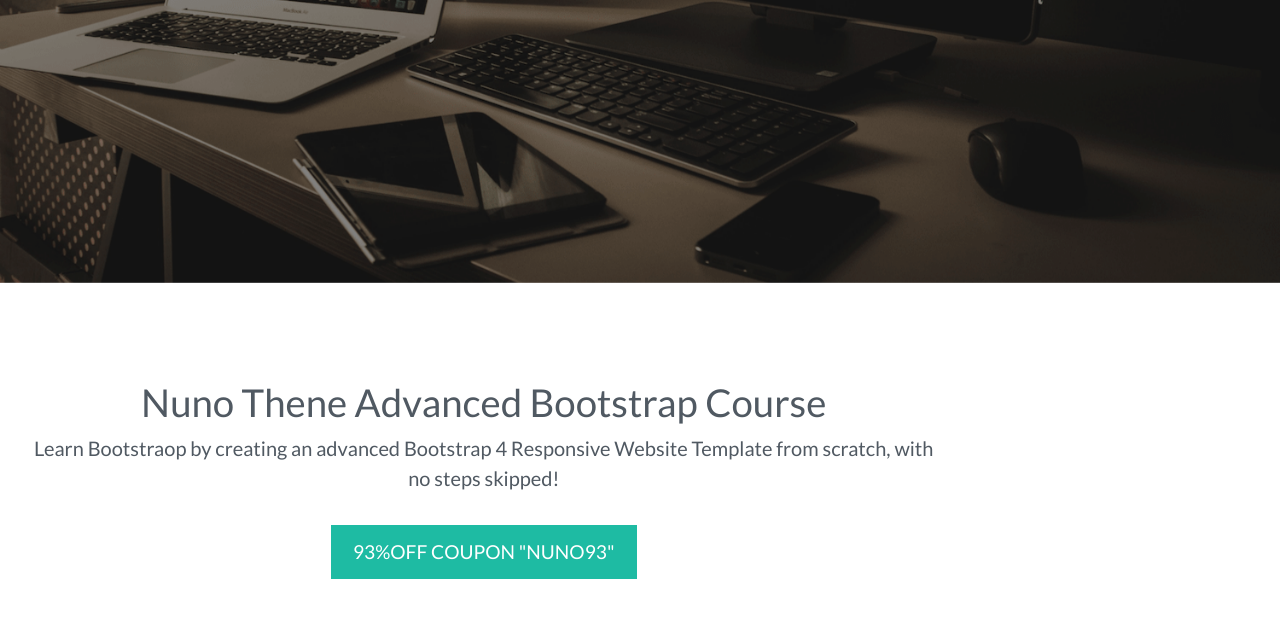
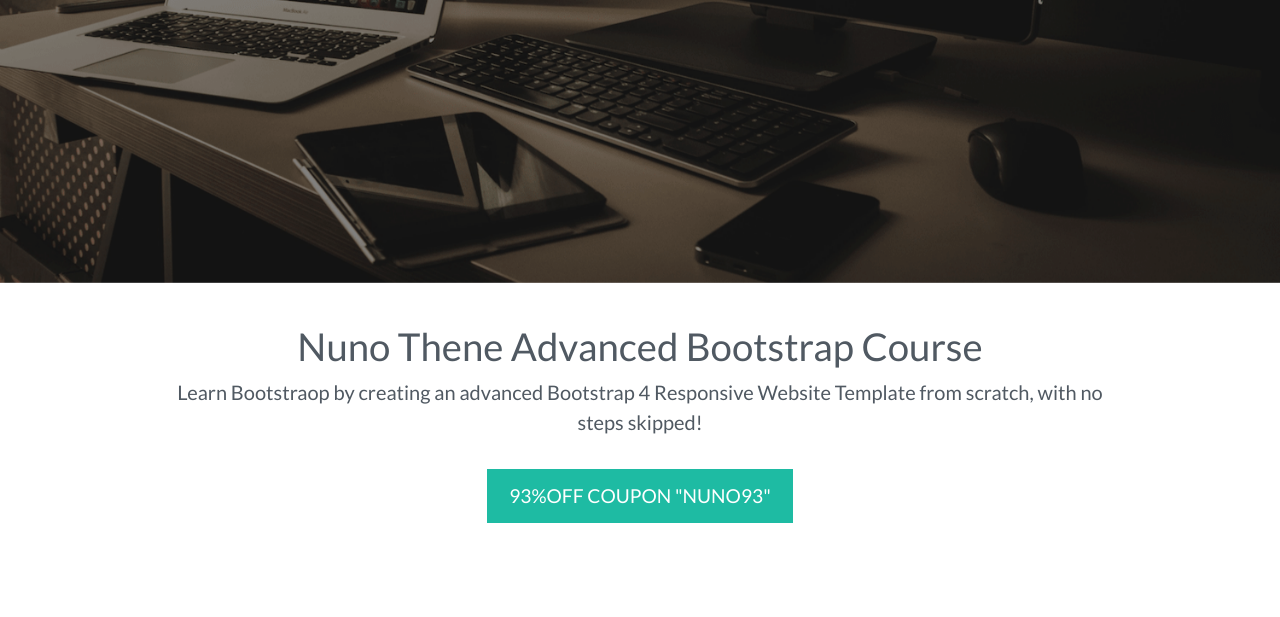
Before and after one commit to harukahorii/practice_LP2, a plain HTML site: page index.html in a window 1280 px wide. Shown: the part 517-1134 px from the top of the page. After the commit the page ends 1096 px from the top, so only its background shows below. Drawn offline with Linux system fonts and the light colour scheme.

Commit message:
update index.html

```diff
--- a/index.html
+++ b/index.html
@@ -54,14 +54,10 @@
 
 <!-- Start Course Section -->
 <div id="course" class="offset">
-	<div class="container-fluid">
-		<div class="row narrow text-center">
-			<div class="col-12 narrow text-center">
-				<h1>Nuno Thene Advanced Bootstrap Course</h1>
-				<p class="lead">Learn Bootstraop by creating an advanced Bootstrap 4 Responsive Website Template from scratch, with no steps skipped!</p>
-				<a href="#" class="btn btn-secondary btn-xl">93%off coupon "nuno93"</a>
-			</div>
-		</div>
+	<div class="col-12 narrow text-center">
+		<h1>Nuno Thene Advanced Bootstrap Course</h1>
+		<p class="lead">Learn Bootstraop by creating an advanced Bootstrap 4 Responsive Website Template from scratch, with no steps skipped!</p>
+		<a href="#" class="btn btn-secondary btn-xl">93%off coupon "nuno93"</a>
 	</div>
 </div>
 <!-- End Course Section -->
```
